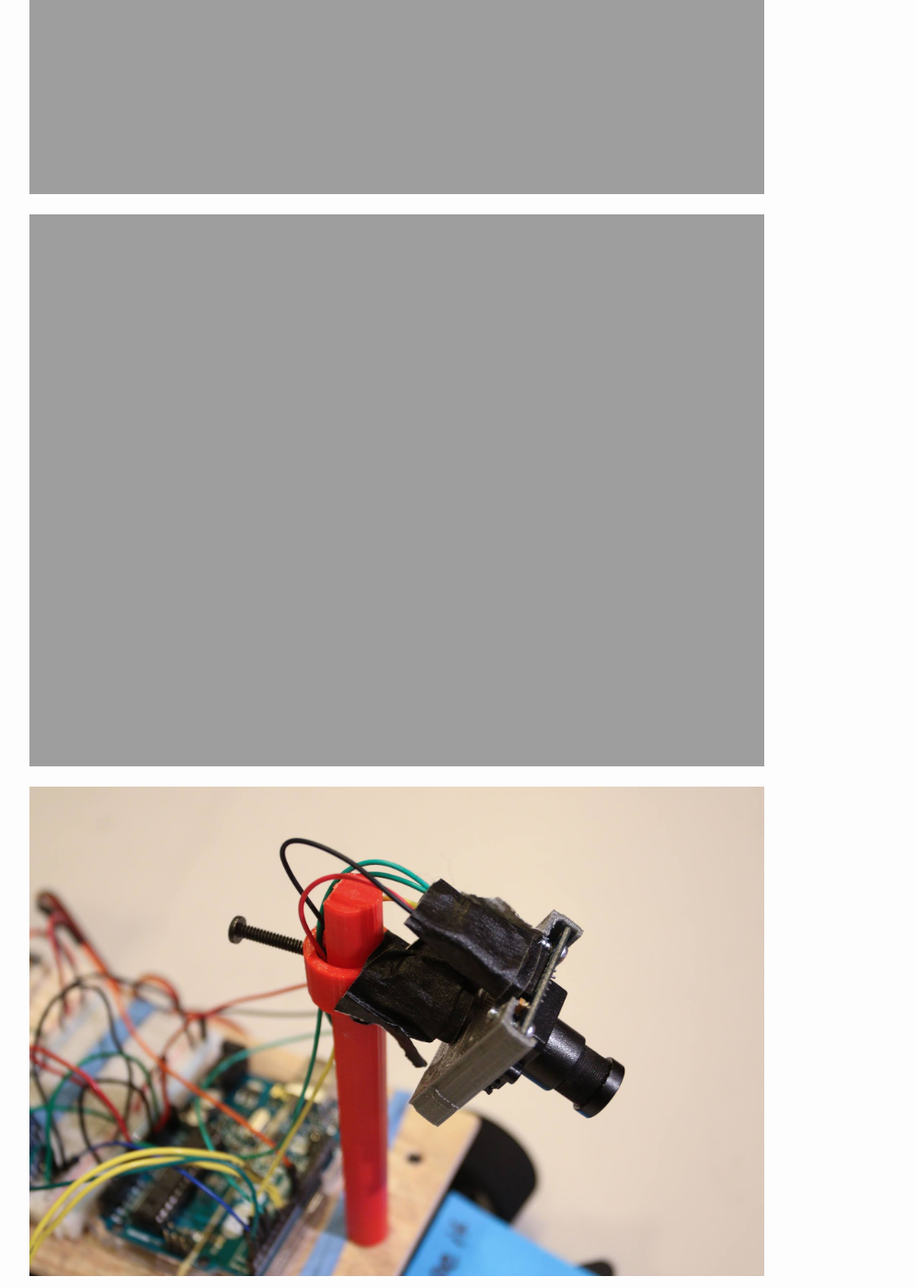
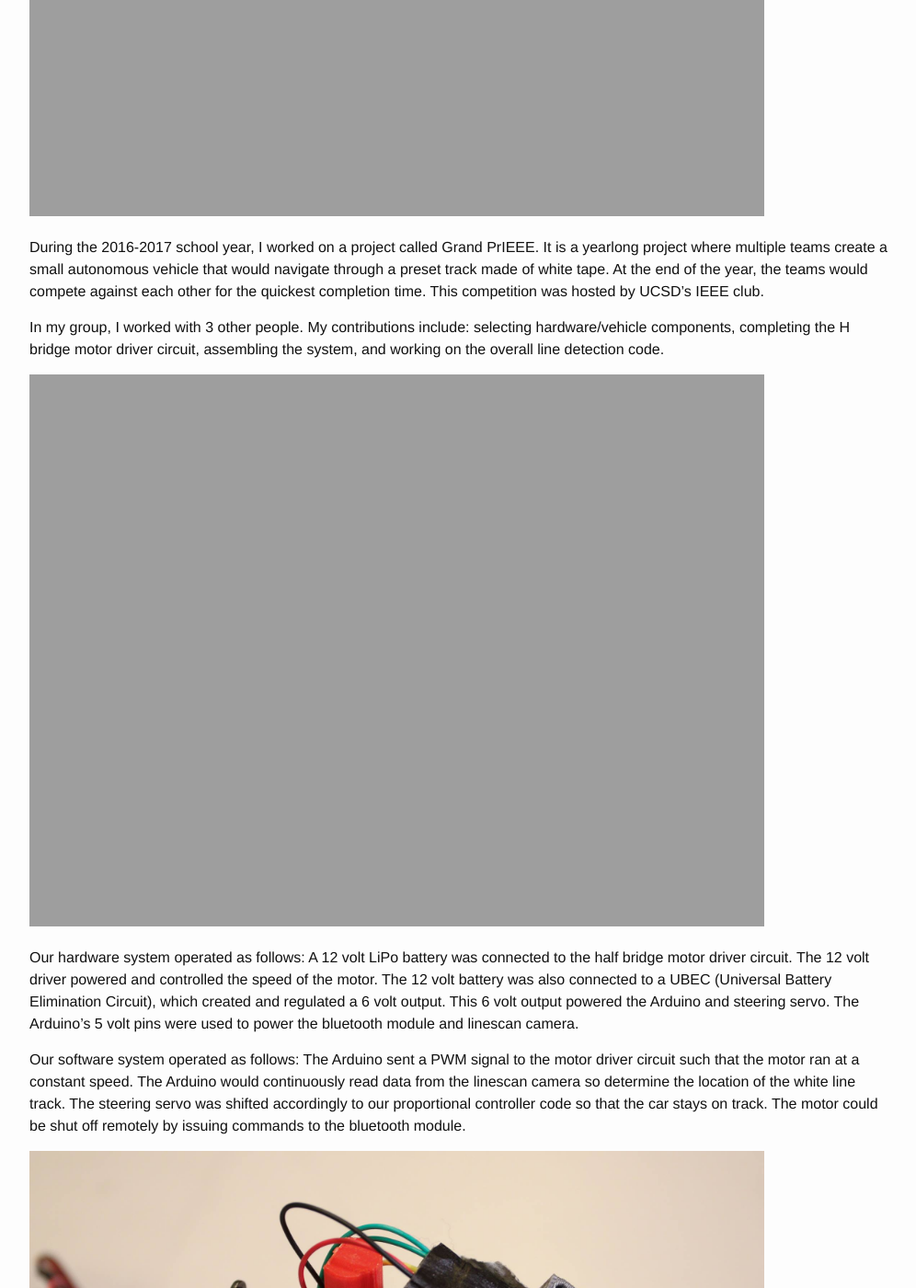
Before and after one commit to dac067/dac067.github.io, a Jekyll site: the page built from _posts/2017-05-07-Autonomous-Line-Follower.markdown, in a window 1280 px wide and 1400 px high, scrolled down 557 px. Shown: the whole window at 92% size, without its empty margins (138-1134 px from the left). Built offline with Jekyll 4.4.1, drawn with Linux system fonts in a browser that asks for light colours.

Commit message:
linescan writeup

```diff
--- a/_posts/2017-05-07-Autonomous-Line-Follower.markdown
+++ b/_posts/2017-05-07-Autonomous-Line-Follower.markdown
@@ -5,10 +5,27 @@ date: 2017-05-07
 categories: [front, electronics]
 thumbnail: linescan1.jpg
 ---
+<header>Hello</header>
 
 ![post-image]({{site.url}}/assets/linescan1.jpg)
 
+During the 2016-2017 school year, I worked on a project called Grand PrIEEE. It is a yearlong project where multiple teams create a small autonomous vehicle that would navigate through a preset track made of white tape. At the end of the year, the teams would compete against each other for the quickest completion time. This competition was hosted by UCSD's IEEE club.
+
+In my group, I worked with 3 other people. My contributions include: selecting hardware/vehicle components, completing the H bridge motor driver circuit, assembling the system, and working on the overall line detection code.
+
 ![post-image]({{site.url}}/assets/linescan2.jpg)
+
+Our hardware system operated as follows:
+A 12 volt LiPo battery was connected to the half bridge motor driver circuit. The 12 volt driver powered and controlled the speed of the motor.
+The 12 volt battery was also connected to a UBEC (Universal Battery Elimination Circuit), which created and regulated a 6 volt output.
+This 6 volt output powered the Arduino and steering servo.
+The Arduino's 5 volt pins were used to power the bluetooth module and linescan camera.
+
+Our software system operated as follows:
+The Arduino sent a PWM signal to the motor driver circuit such that the motor ran at a constant speed.
+The Arduino would continuously read data from the linescan camera so determine the location of the white line track.
+The steering servo was shifted accordingly to our proportional controller code so that the car stays on track.
+The motor could be shut off remotely by issuing commands to the bluetooth module.
 
 ![post-image]({{site.url}}/assets/linescan3.jpg)
 
```
